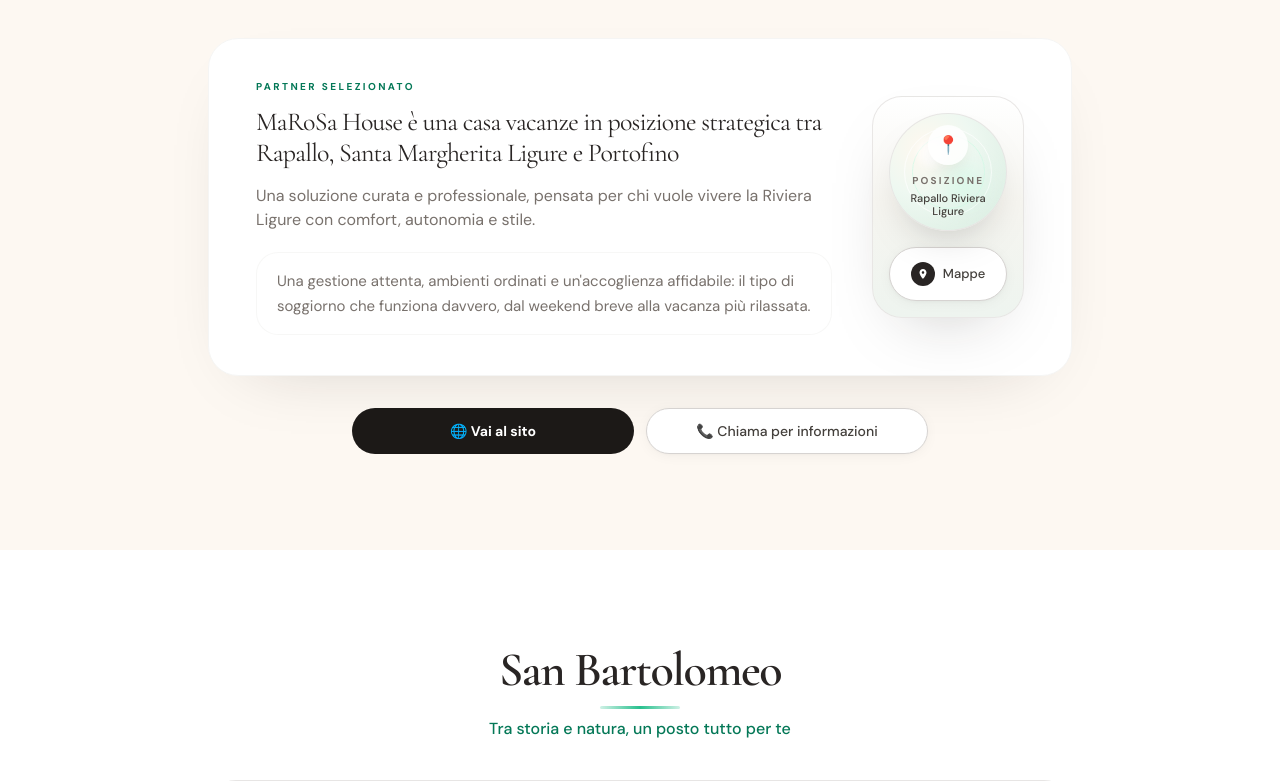
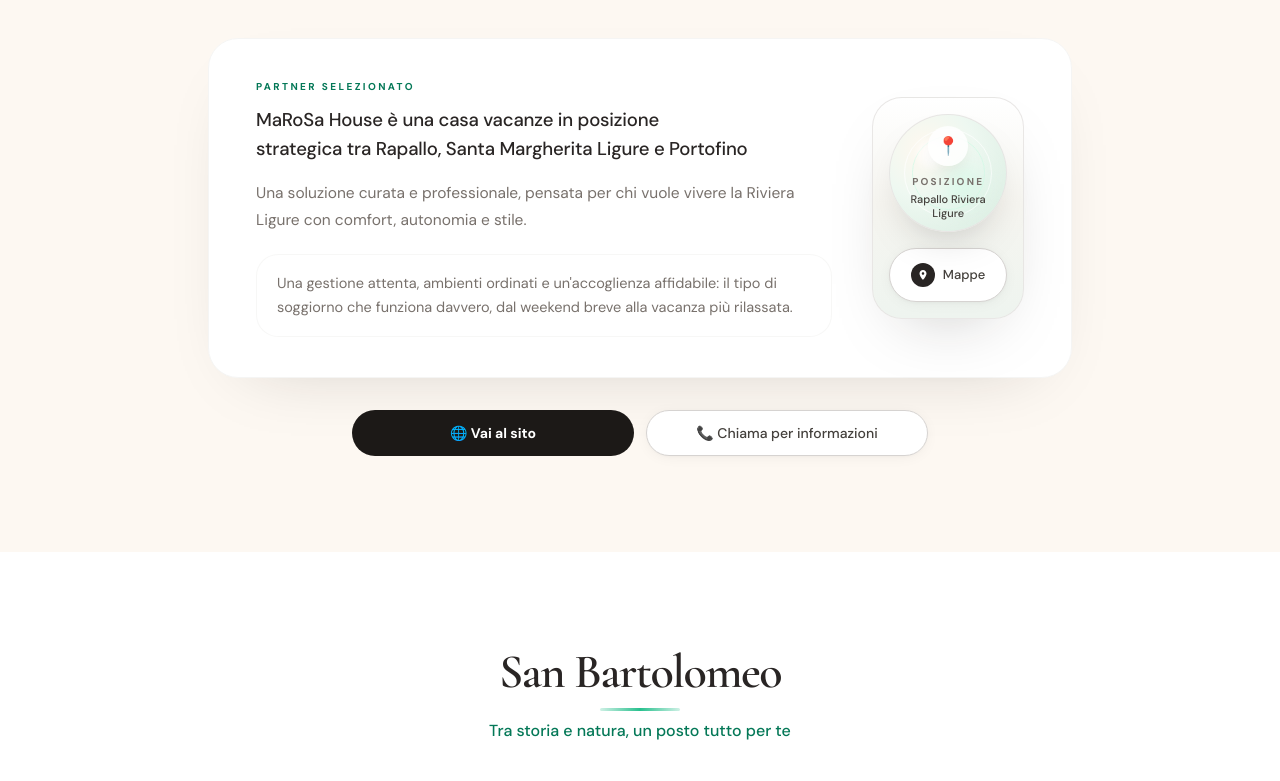
Before and after one commit to Manuell00/la-terrazza-web, a Next.js app: page /partner in a window 1280 px wide. Shown: the part 1598-2379 px from the top of the page. Built offline with nearby package versions, Linux system fonts and the light colour scheme; no server answers.

Commit message:
Refine partner description typography

```diff
--- a/src/components/PartnerPageClient.tsx
+++ b/src/components/PartnerPageClient.tsx
@@ -257,17 +257,17 @@ function PartnerSection({
                 <p className="mb-3 text-center text-[10px] font-semibold uppercase tracking-[0.24em] text-emerald-700 md:text-left">
                   {label}
                 </p>
-                <p className="mx-auto mb-4 max-w-xl font-serif text-[1.42rem] leading-[1.2] tracking-[-0.03em] text-stone-800 md:mx-0 md:max-w-2xl md:text-[1.62rem]">
+                <p className="mx-auto mb-4 max-w-xl text-balance font-sans text-[1.08rem] font-medium leading-[1.55] tracking-[-0.01em] text-stone-800 md:mx-0 md:max-w-2xl md:text-[1.16rem]">
                   {highlightPhrase}
                 </p>
                 {remainingDescription && (
-                  <p className="mx-auto hidden max-w-2xl text-center text-[15px] leading-relaxed text-stone-500 md:mx-0 md:block md:text-left md:text-base">
+                  <p className="mx-auto hidden max-w-2xl text-center text-[15px] leading-[1.75] text-stone-500 md:mx-0 md:block md:text-left md:text-[15.5px]">
                     {remainingDescription}
                   </p>
                 )}
                 {descSecondary && (
                   <div className="mx-auto mt-5 hidden max-w-xl rounded-[22px] border border-stone-100/80 bg-white/70 px-5 py-4 backdrop-blur-sm md:mx-0 md:block">
-                    <p className="text-center text-sm leading-relaxed text-stone-500 md:text-left md:text-[15px]">
+                    <p className="text-center text-sm leading-[1.7] text-stone-500 md:text-left md:text-[14.5px]">
                       {descSecondary}
                     </p>
                   </div>
```
